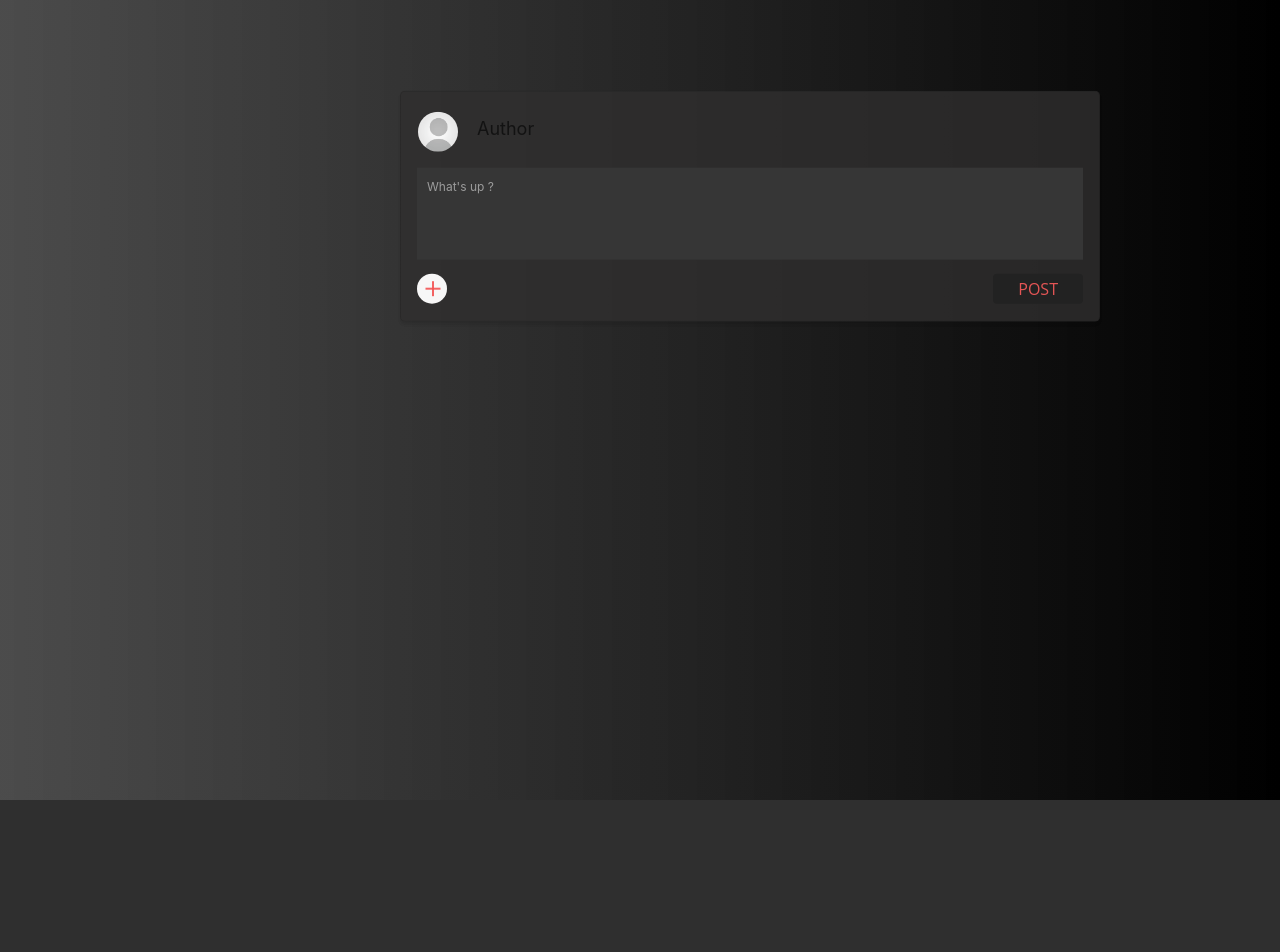
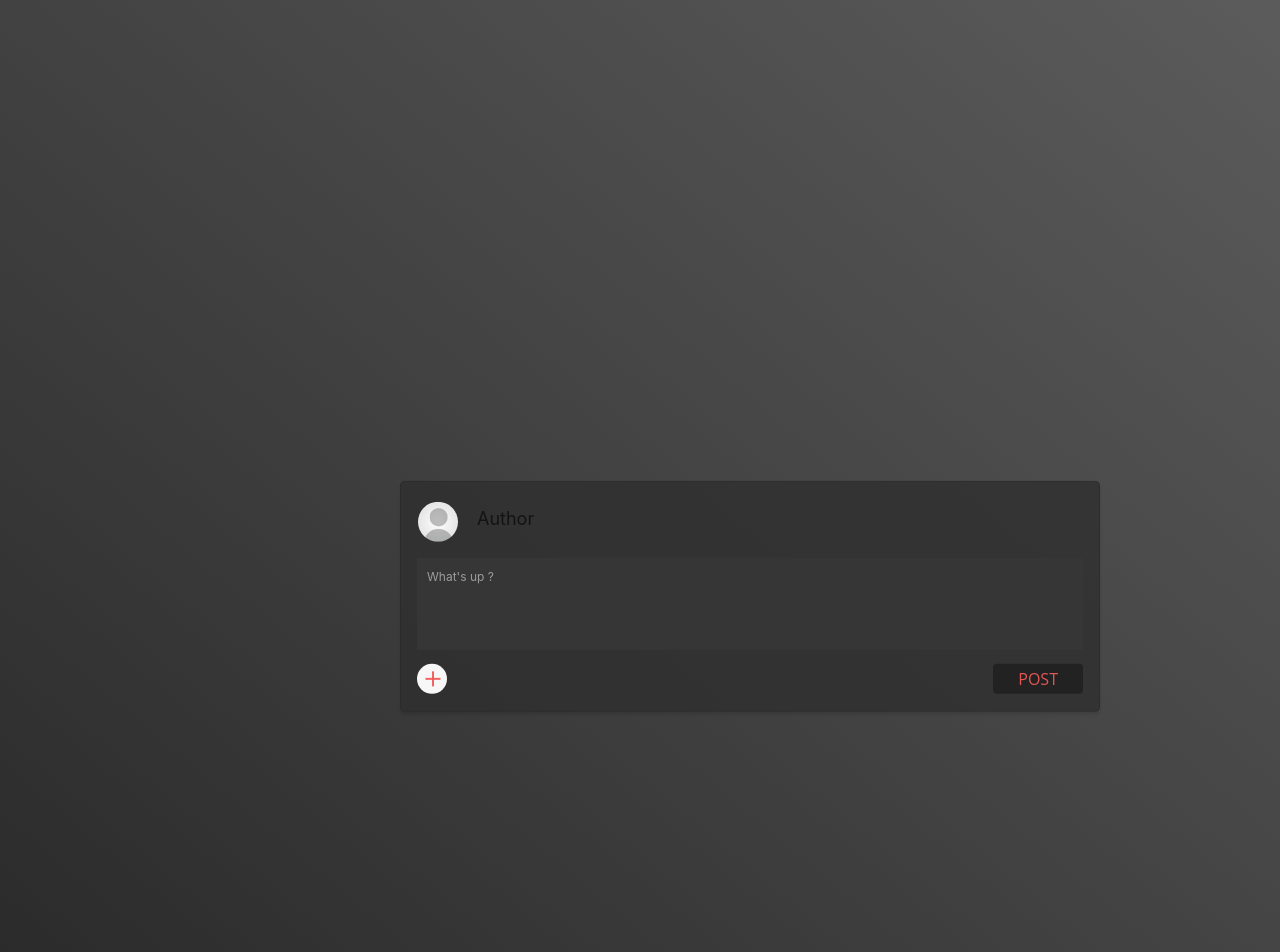
Before and after one commit to AmanPriyanshu/Voix, a Flask app: template frontend/accounts/templates/accounts/post.html in a window 1280 px wide. Shown: the top 952 px of the page. Before the commit the page ends 800 px from the top, so only its background shows below. Run offline with Flask 2, Linux system fonts and the light colour scheme; the template is opened without the code that fills it, so the values that code supplies are empty; some libraries are stand-ins or nearby versions.

Commit message:
Post update html

```diff
--- a/frontend/accounts/templates/accounts/post.html
+++ b/frontend/accounts/templates/accounts/post.html
@@ -11,13 +11,13 @@
 
     <style>
         body {
-            background: linear-gradient(-90deg, #000000, #252525d2);
+            background: linear-gradient(40deg, #141414e8, #494949e5);
         }
 
         .container {
             margin: 400px;
-            margin-top: 20vh;
-            transform: translateY(-30%);
+            margin-bottom: 50vh;
+            transform: translateY(35%);
         }
 
         .container .card {
```
